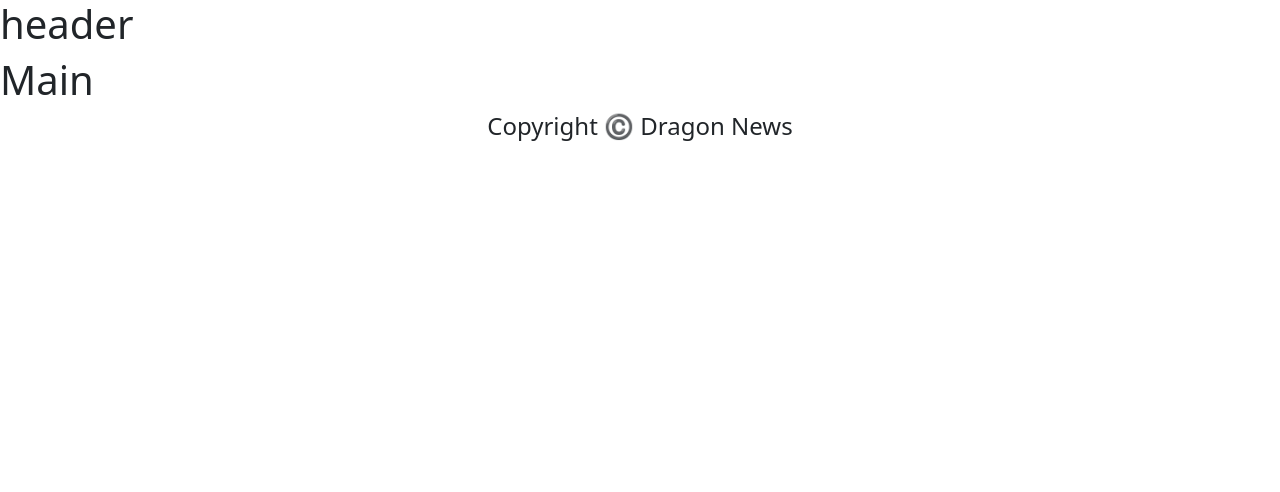
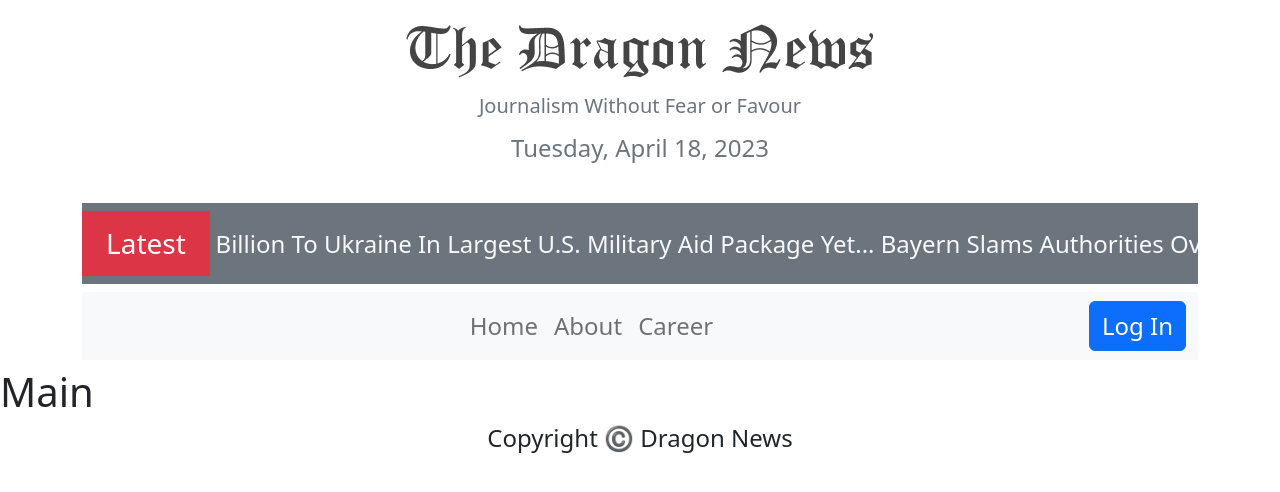
Before and after one commit to aHasnat1997/dragon-news, a React (Vite) app: page / in a window 1280 px wide. Shown: the top 492 px of the page. Built offline with nearby package versions, Linux system fonts and the light colour scheme.

Commit message:
Header done

```diff
--- a/package.json
+++ b/package.json
@@ -12,9 +12,11 @@
     "bootstrap": "^5.2.3",
     "localforage": "^1.10.0",
     "match-sorter": "^6.3.1",
+    "moment": "^2.29.4",
     "react": "^18.2.0",
     "react-bootstrap": "^2.7.4",
     "react-dom": "^18.2.0",
+    "react-fast-marquee": "^1.3.5",
     "react-icons": "^4.8.0",
     "react-router-dom": "^6.10.0",
     "sort-by": "^1.2.0"
--- a/src/components/Header/Header.jsx
+++ b/src/components/Header/Header.jsx
@@ -1,10 +1,52 @@
 import React from 'react';
+import logo from '../../assets/logo.png'
+import moment from 'moment';
+import { Container, Nav, Navbar, Button } from 'react-bootstrap';
+import Marquee from "react-fast-marquee";
 
 const Header = () => {
   return (
-    <div>
-      <h1>header</h1>
-    </div>
+    <Container>
+      <div className='text-center py-4'>
+        <img src={logo} alt="logo" />
+        <h5 className='my-3 text-secondary'>Journalism Without Fear or Favour</h5>
+        <h4 className='my-3 text-secondary'>{moment().format("dddd, MMMM D, YYYY")}</h4>
+      </div>
+      <div className='bg-secondary p-0 d-flex align-items-center'>
+        <h3 className='text-light bg-danger py-3 px-4 mt-2'>Latest</h3>
+        <Marquee gradient={false} pauseOnHover={true}>
+          <p className='fs-4 text-light mt-3'>Biden Pledges Nearly $3 Billion To Ukraine In Largest U.S. Military Aid Package Yet... Bayern Slams Authorities Over Flight Delay to Club World Cup...</p>
+        </Marquee>
+      </div>
+      <div className='my-2'>
+        <Navbar collapseOnSelect expand="lg" bg="light" variant="light">
+          <Container>
+            <Navbar.Toggle aria-controls="responsive-navbar-nav" />
+            <Navbar.Collapse id="responsive-navbar-nav">
+              <Nav className="mx-auto fs-4">
+                <Nav.Link href="#features">Home</Nav.Link>
+                <Nav.Link href="#pricing">About</Nav.Link>
+                <Nav.Link href="#pricing">Career</Nav.Link>
+              </Nav>
+              <Nav>
+                <Button variant="primary" className='fs-4'>Log In</Button>
+                {/* <NavDropdown title="Dropdown" id="collasible-nav-dropdown">
+                  <NavDropdown.Item href="#action/3.1">Action</NavDropdown.Item>
+                  <NavDropdown.Item href="#action/3.2">
+                    Another action
+                  </NavDropdown.Item>
+                  <NavDropdown.Item href="#action/3.3">Something</NavDropdown.Item>
+                  <NavDropdown.Divider />
+                  <NavDropdown.Item href="#action/3.4">
+                    Separated link
+                  </NavDropdown.Item>
+                </NavDropdown> */}
+              </Nav>
+            </Navbar.Collapse>
+          </Container>
+        </Navbar>
+      </div>
+    </Container>
   );
 };
 
```
Also changed, not shown: src/components/Header/Nav.jsx (added, +41 -0 lines), 1 other file (tests, documents, lock files or other folders).
